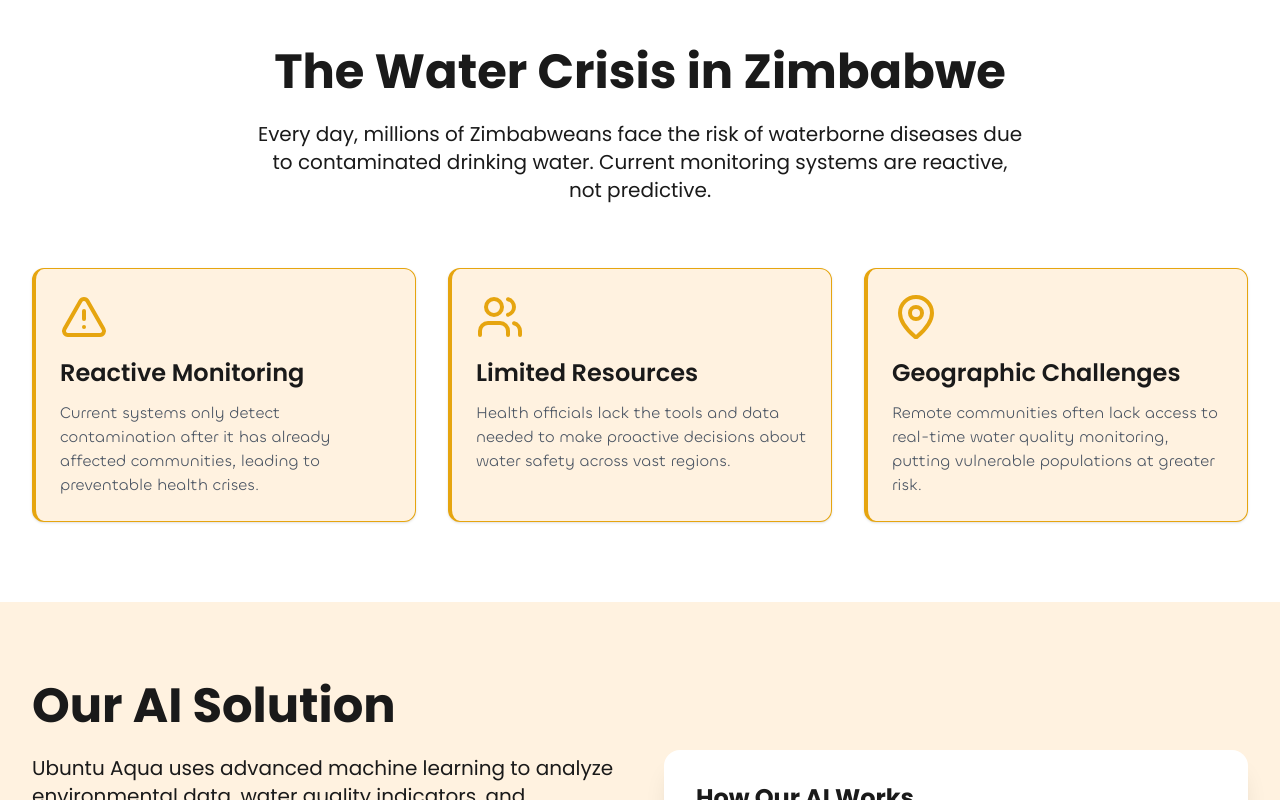
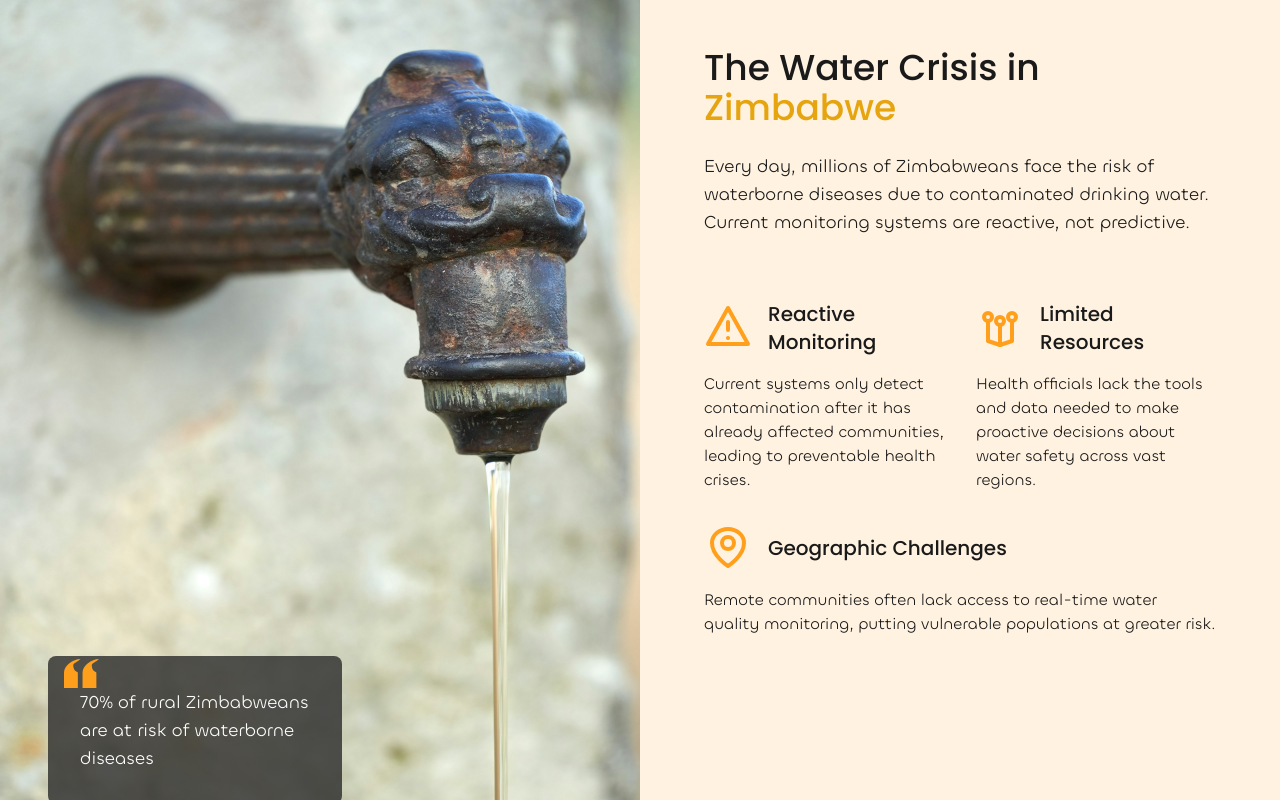
Before and after one commit to keith-ufumeli/ubuntu-aqua, a Next.js app: page / in a window 1280 px wide. Shown: the part 1160-1960 px from the top of the page. Built offline with nearby package versions, Linux system fonts and the light colour scheme.

Commit message:
Revamp Problem section layout: Replace static content with a dynamic grid layout featuring an image and quote. Enhance visual storytelling by incorporating SVG icons and restructured text elements to better highlight the water crisis in Zimbabwe and its challenges.

```diff
--- a/src/components/sections/Problem.tsx
+++ b/src/components/sections/Problem.tsx
@@ -1,54 +1,110 @@
-import { Card, CardContent } from '@/components/ui/card';
-import { AlertTriangle, Users, MapPin } from 'lucide-react';
+import Image from 'next/image';
 
 export default function Problem() {
   return (
-    <section className="py-20 bg-white">
-      <div className="max-w-7xl mx-auto px-4 sm:px-6 lg:px-8">
-        <div className="text-center mb-16">
-          <h2 className="heading-primary mb-6">
-            The Water Crisis in Zimbabwe
+    <section className="relative bg-background">
+      <div className="grid grid-cols-1 lg:grid-cols-2">
+        {/* Left side - Image and Quote */}
+        <div className="relative lg:h-[900px] h-[50vh]">
+          <Image
+            src="/images/water-flowing-from-a-tap.jpg"
+            alt="Water crisis in Zimbabwe"
+            fill
+            className="object-cover"
+          />
+          <div className="absolute bottom-16 left-12 bg-[#2B2B2B] bg-opacity-80 p-8 max-w-[294px] rounded-lg">
+            <div className="relative">
+              <div className="absolute -top-8 -left-4">
+                <svg width="35" height="35" viewBox="0 0 50 50" fill="none" xmlns="http://www.w3.org/2000/svg">
+                  <path d="M23.5114 4.38933C12.7419 4.38933 0 14.0012 0 23.8247V45.6107H19.7715V23.8247C19.7715 22.2845 13.2139 22.2845 13.2139 13.1741C13.2139 10.8023 17.9183 9.13115 23.5114 4.38933Z" fill="#FF9F1C"/>
+                  <path d="M50 4.38933C39.2305 4.38933 26.4886 14.0012 26.4886 23.8247V45.6107H46.2601V23.8247C46.2601 22.2845 39.7025 22.2845 39.7025 13.1741C39.7025 10.8023 44.4069 9.13115 50 4.38933Z" fill="#FF9F1C"/>
+                </svg>
+              </div>
+              <p className="text-base sm:text-lg body-text text-white">
+                70% of rural Zimbabweans are at risk of waterborne diseases
+              </p>
+            </div>
+          </div>
+        </div>
+
+        {/* Right side - Content */}
+        <div className="py-20 px-8 lg:px-16">
+          <div className="max-w-[571px] space-y-16">
+            {/* First Row - Heading and Description */}
+            <div>
+              <h2 className="font-heading text-3xl sm:text-4xl lg:text-[2.25rem] font-medium text-foreground leading-tight mb-6">
+                <span className="text-foreground">The Water Crisis in </span>
+                <span className="text-primary">Zimbabwe</span>
               </h2>
-          <p className="text-large body-text max-w-3xl mx-auto">
-            Every day, millions of Zimbabweans face the risk of waterborne diseases
-            due to contaminated drinking water. Current monitoring systems are reactive,
-            not predictive.
+              <p className="text-base sm:text-lg body-text text-foreground">
+                Every day, millions of Zimbabweans face the risk of waterborne
+                diseases due to contaminated drinking water. Current monitoring
+                systems are reactive, not predictive.
               </p>
             </div>
 
-        <div className="grid md:grid-cols-3 gap-8">
-          <Card className="border-l-4 border-accent hover:shadow-lg transition-shadow">
-            <CardContent className="p-6">
-              <AlertTriangle className="h-12 w-12 text-accent mb-4" />
-              <h3 className="heading-tertiary mb-3">Reactive Monitoring</h3>
-              <p className="text-gray-600 font-body">
+            {/* Second Row - Cards */}
+            <div className="grid grid-cols-1 md:grid-cols-2 gap-8">
+              <div>
+                <div className="flex items-center gap-4 mb-4">
+                  <div className="w-12 h-12">
+                    <svg width="48" height="48" viewBox="0 0 48 48" fill="none" xmlns="http://www.w3.org/2000/svg">
+                      <path d="M24 4L4 40H44L24 4Z" stroke="#FF9F1C" strokeWidth="4" strokeLinecap="round" strokeLinejoin="round"/>
+                      <path d="M24 34H24.02" stroke="#FF9F1C" strokeWidth="4" strokeLinecap="round" strokeLinejoin="round"/>
+                      <path d="M24 18V26" stroke="#FF9F1C" strokeWidth="4" strokeLinecap="round" strokeLinejoin="round"/>
+                    </svg>
+                  </div>
+                  <h3 className="font-heading text-xl font-medium text-foreground">
+                    Reactive Monitoring
+                  </h3>
+                </div>
+                <p className="text-sm sm:text-base body-text text-foreground">
                   Current systems only detect contamination after it has already affected communities,
                   leading to preventable health crises.
                 </p>
-            </CardContent>
-          </Card>
+              </div>
 
-          <Card className="border-l-4 border-accent hover:shadow-lg transition-shadow">
-            <CardContent className="p-6">
-              <Users className="h-12 w-12 text-accent mb-4" />
-              <h3 className="heading-tertiary mb-3">Limited Resources</h3>
-              <p className="text-gray-600 font-body">
+              <div>
+                <div className="flex items-center gap-4 mb-4">
+                  <div className="w-12 h-12">
+                    <svg width="48" height="48" viewBox="0 0 48 48" fill="none" xmlns="http://www.w3.org/2000/svg">
+                      <path d="M24 21C26.2091 21 28 19.2091 28 17C28 14.7909 26.2091 13 24 13C21.7909 13 20 14.7909 20 17C20 19.2091 21.7909 21 24 21Z" stroke="#FF9F1C" strokeWidth="4" strokeLinecap="round" strokeLinejoin="round"/>
+                      <path d="M36 17C38.2091 17 40 15.2091 40 13C40 10.7909 38.2091 9 36 9C33.7909 9 32 10.7909 32 13C32 15.2091 33.7909 17 36 17Z" stroke="#FF9F1C" strokeWidth="4" strokeLinecap="round" strokeLinejoin="round"/>
+                      <path d="M12 17C14.2091 17 16 15.2091 16 13C16 10.7909 14.2091 9 12 9C9.79086 9 8 10.7909 8 13C8 15.2091 9.79086 17 12 17Z" stroke="#FF9F1C" strokeWidth="4" strokeLinecap="round" strokeLinejoin="round"/>
+                      <path d="M24 21V41" stroke="#FF9F1C" strokeWidth="4" strokeLinecap="round" strokeLinejoin="round"/>
+                      <path d="M36 17V37L24 41" stroke="#FF9F1C" strokeWidth="4" strokeLinecap="round" strokeLinejoin="round"/>
+                      <path d="M12 17V37L24 41" stroke="#FF9F1C" strokeWidth="4" strokeLinecap="round" strokeLinejoin="round"/>
+                    </svg>
+                  </div>
+                  <h3 className="font-heading text-xl font-medium text-foreground">
+                    Limited Resources
+                  </h3>
+                </div>
+                <p className="text-sm sm:text-base body-text text-foreground">
                   Health officials lack the tools and data needed to make proactive decisions
                   about water safety across vast regions.
                 </p>
-            </CardContent>
-          </Card>
+              </div>
 
-          <Card className="border-l-4 border-accent hover:shadow-lg transition-shadow">
-            <CardContent className="p-6">
-              <MapPin className="h-12 w-12 text-accent mb-4" />
-              <h3 className="heading-tertiary mb-3">Geographic Challenges</h3>
-              <p className="text-gray-600 font-body">
+              <div className="md:col-span-2">
+                <div className="flex items-center gap-4 mb-4">
+                  <div className="w-12 h-12">
+                    <svg width="48" height="48" viewBox="0 0 48 48" fill="none" xmlns="http://www.w3.org/2000/svg">
+                      <path d="M24 25C27.3137 25 30 22.3137 30 19C30 15.6863 27.3137 13 24 13C20.6863 13 18 15.6863 18 19C18 22.3137 20.6863 25 24 25Z" stroke="#FF9F1C" strokeWidth="4" strokeLinecap="round" strokeLinejoin="round"/>
+                      <path d="M40 19C40 32 24 42 24 42C24 42 8 32 8 19C8 11.268 15.268 5 24 5C32.732 5 40 11.268 40 19Z" stroke="#FF9F1C" strokeWidth="4" strokeLinecap="round" strokeLinejoin="round"/>
+                    </svg>
+                  </div>
+                  <h3 className="font-heading text-xl font-medium text-foreground">
+                    Geographic Challenges
+                  </h3>
+                </div>
+                <p className="text-sm sm:text-base body-text text-foreground">
                   Remote communities often lack access to real-time water quality monitoring,
                   putting vulnerable populations at greater risk.
                 </p>
-            </CardContent>
-          </Card>
+              </div>
+            </div>
+          </div>
         </div>
       </div>
     </section>
```
Lines whose indentation alone changed are shown as unchanged.
